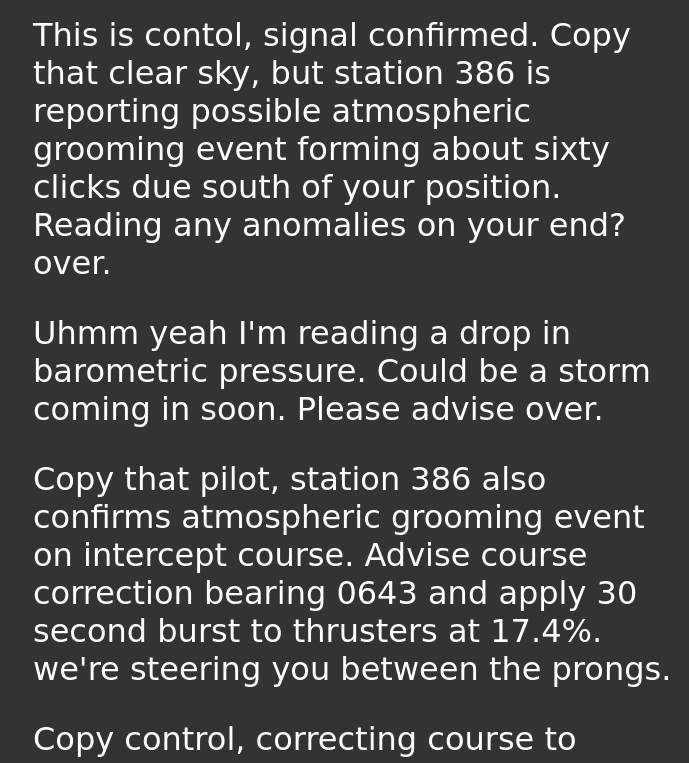
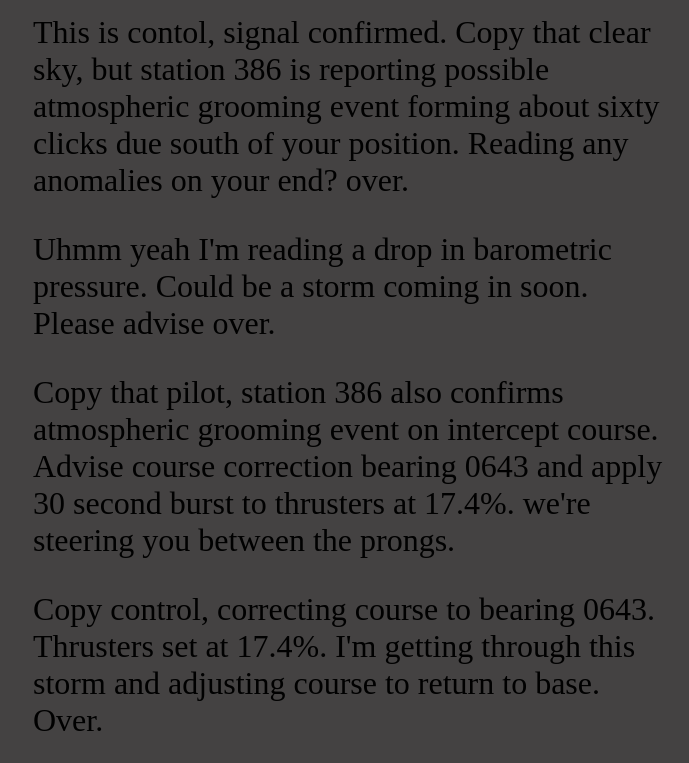
Before and after one commit to pjduri/communicaion-log-pat, a plain HTML site: page index.html in a window 1280 px wide. Shown: the part 284-1047 px from the top of the page, without its empty margins (287-976 px from the left). Drawn offline with Linux system fonts and the light colour scheme.

Commit message:
Changed color, background color and left/right margins.  Punting new merge conflict back to pilot.

```diff
--- a/style.css
+++ b/style.css
@@ -1,10 +1,10 @@
 body {
-    color: white;
+    color: black;
     font-size: 32px;
     margin-top: 5%;
-    margin-left: 20%;
-    margin-right: 20%;
-    background-color: #333;
-    font-family: 'Satisfy',cursive;
+    margin-left: 10%;
+    margin-right: 10%;
+    background-color: rgb(68, 66, 66);
+    font-family: 'Satisfy',serif;
     margin: 5em 25%;
 }
```
